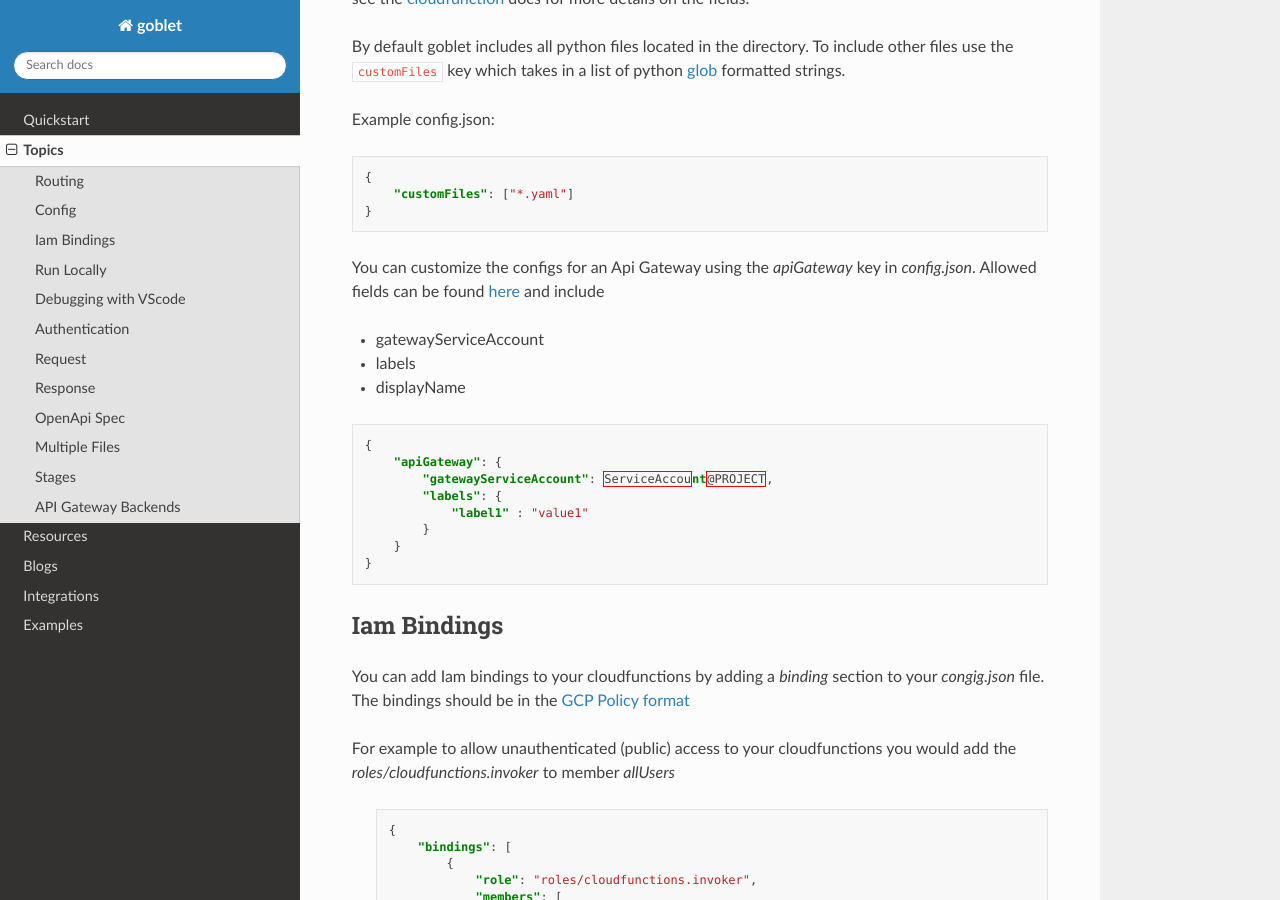
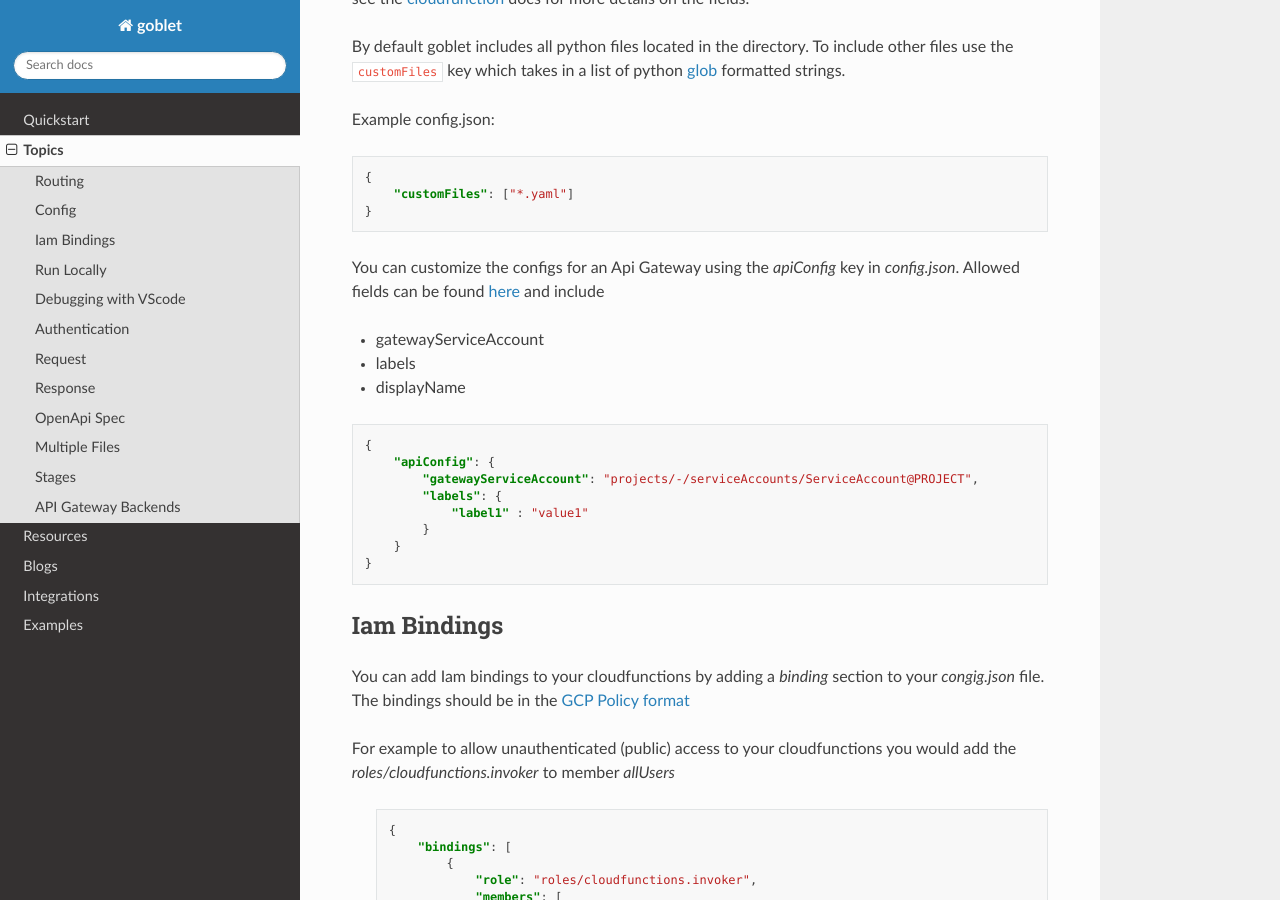
Before and after one commit to goblet/goblet, a Sphinx documentation site: the page built from docs/source/topics.rst, in a window 1280 px wide and 900 px high, scrolled down 1765 px. Built offline with Sphinx 7.4.7 and the Read the Docs theme 2.0.0, drawn with Linux system fonts in a browser that asks for light colours.

Commit message:
fix docs

```diff
--- a/docs/source/topics.rst
+++ b/docs/source/topics.rst
@@ -94,7 +94,7 @@ Example config.json:
 
 .. _GLOB: https://docs.python.org/3/library/glob.html
 
-You can customize the configs for an Api Gateway using the `apiGateway` key in `config.json`. Allowed fields can be found
+You can customize the configs for an Api Gateway using the `apiConfig` key in `config.json`. Allowed fields can be found
 `here <https://cloud.google.com/api-gateway/docs/reference/rest/v1/projects.locations.apis.configs#ApiConfig>`_ and include
 
 * gatewayServiceAccount
@@ -104,8 +104,8 @@ You can customize the configs for an Api Gateway using the `apiGateway` key in `
 .. code:: json
 
     {
-        "apiGateway": {
-            "gatewayServiceAccount": ServiceAccount@PROJECT,
+        "apiConfig": {
+            "gatewayServiceAccount": "projects/-/serviceAccounts/ServiceAccount@PROJECT",
             "labels": {
                 "label1" : "value1"
             }
```
